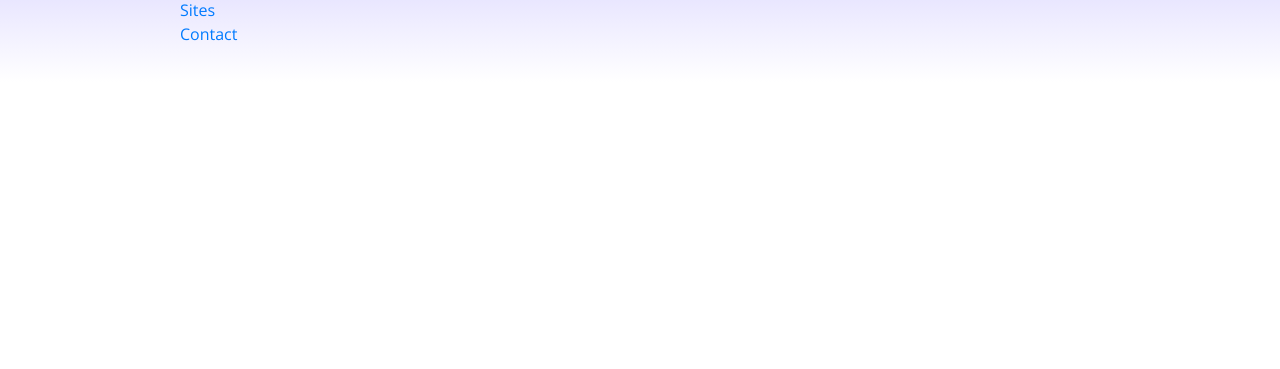
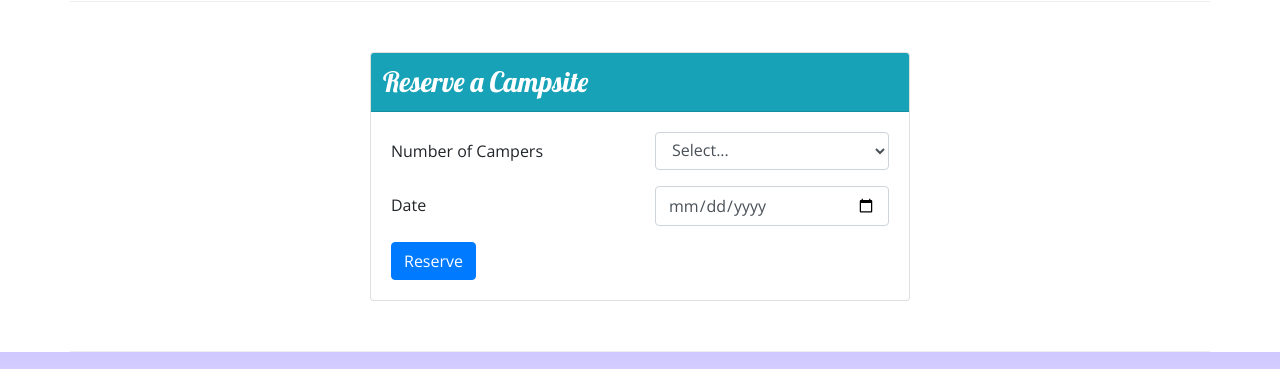
Before and after one commit to peytono/nucampsite, a website: page index.html in a window 1280 px wide. Shown: the part 1151-1520 px from the top of the page. Before the commit the page ends 1233 px from the top, so only its background shows below. Drawn offline with nearby package versions, Linux system fonts and the light colour scheme.

Commit message:
Week 2 Assignment

```diff
--- a/css/styles.css
+++ b/css/styles.css
@@ -35,3 +35,7 @@
 .navbar {
     background-color: #901CAD;
 }
+
+.headerReserve {
+    padding: .75rem .75rem;
+}
--- a/index.html
+++ b/index.html
@@ -5,21 +5,17 @@
     <!-- Required meta tags always come first -->
     <meta charset="utf-8" />
     <meta name="viewport" content="width=device-width, initial-scale=1" />
-
     <!-- Bootstrap CSS -->
     <link rel="stylesheet" href="node_modules/bootstrap/dist/css/bootstrap.min.css" />
-
     <!-- Additional CSS must be placed after Bootstrap CSS -->
     <link rel="stylesheet" href="node_modules/font-awesome/css/font-awesome.min.css" />
     <link rel="stylesheet" href="node_modules/bootstrap-social/bootstrap-social.css" />
     <link rel="stylesheet" href="https://fonts.googleapis.com/css?family=Lobster|Open+Sans" />
     <link rel="stylesheet" href="css/styles.css" />
 
-    <title> NuCamp: A Better Way To Camp </title>
+    <title>NuCamp: A Better Way To Camp </title>
 </head>
-
 <body>
-
     <header class="jumbotron jumbotron-fluid">
         <div class="container">
             <div class="row">
@@ -30,13 +26,18 @@
                     <h1> NuCamp </h1>
                     <h2> a better way to camp </h2>
                 </div>
+                <div class="col-md-4 col-xl-2 mt-4">
+                    <a role="button" class="btn btn-info btn-lg" href="#reserveForm">Reserve Campsite</a>
+                </div>
             </div>
         </div>
     </header>
-
     <nav class="navbar navbar-expand-sm navbar-dark sticky-top">
         <div class="container">
             <a class="navbar-brand" href="#"><img src="img/logo.png" height="30" width="30" /></a>
+            <button class="navbar-toggler ml-auto" type="button" data-toggle="collapse" data-target="#nucampNavbar">
+                <span class="navbar-toggler-icon"> </span>
+            </button>
             <div class="collapse navbar-collapse" id="nucampNavbar">
                 <ul class="navbar-nav">
                     <li class="nav-item active"> <a class="nav-link" href="#"> <i class="fa fa-home fa-lg"> </i> Home</a> </li>
@@ -46,13 +47,7 @@
                 </ul>
             </div>
         </div>
-
-        <button class="navbar-toggler ml-auto" type="button" data-toggle="collapse" data-target="#nucampNavbar">
-            <span class="navbar-toggler-icon"> </span>
-        </button>
-
     </nav>
-
     <div class="container">
         <div class="row row-content align-items-center">
             <div class="col-sm-4 order-sm-last col-md-3">
@@ -68,24 +63,27 @@
                 </div>
             </div>
         </div>
-
         <div class="row row-content align-items-center">
             <div class="col-sm-4 col-md-3">
-              <h2>Featured Campsites </h2>
+                <h2>Featured Campsites </h2>
             </div>
             <div class="col">
-              <h3>React Lake Campground </h3>
-              <p class="d-none d-sm-block">Nestled in the foothills of the Chrome Mountains, this campground on the shores of the pristine React Lake is a favorite for fly fishers. </p>
+                <div class="media">
+                    <div class="media-body align-self-center">
+                        <h3>React Lake Campground </h3>
+                        <p class="d-none d-sm-block">Nestled in the foothills of the Chrome Mountains, this campground on the shores of the pristine React Lake is a favorite for fly fishers. </p>
+                    </div>
+                    <img class="d-flex ml-3 img-thumbnail" src="img/react-lake-thumb.jpg" alt="React Lake"/>
+                </div>
             </div>
         </div>
-
         <div class="row row-content align-items-center">
             <div class="col-sm-4 order-sm-last col-md-3">
               <h2 class="text-sm-right">Our Community Partners </h2>
             </div>
             <div class="col">
                 <div class="media">
-                    <img class="d-flex mr-3 img-thumbnail" src="img/bootstrap-thumb.png" alt="Bootstrap Outfitters">
+                    <img class="d-flex mr-3 img-thumbnail" src="img/bootstrap-thumb.png" alt="Bootstrap Outfitters" />
                     <div class="media-body align-self-center">
                         <h3>Bootstrap Outfitters</h3>
                             <p class="d-none d-sm-block">Bootstrap Outfitters supplies you with the gear you need at prices you can't beat.</p>
@@ -93,8 +91,43 @@
                 </div>
             </div>
         </div>
+        <div class="row row-content align-items-center">
+            <div class="col-sm-6 mx-auto">
+                <div class="card">
+                    <h3 class="card-header bg-info text-white headerReserve">Reserve a Campsite</h3>
+                    <div class="card-body">
+                        <form id="reserveForm">
+                            <div class="row form-group">
+                                <label class="col-sm-6 col-form-label"for="numCampers" >Number of Campers</label>
+                                <div class="col">
+                                    <select class="form-control" name="numCampers" id="numCampers">
+                                        <option selected>Select...</option>
+                                        <option value="1">1</option>
+                                        <option value="2">2</option>
+                                        <option value="3">3</option>
+                                        <option value="4">4</option>
+                                        <option value="5">5</option>
+                                        <option value="6">6</option>
+                                    </select>
+                                </div>
+                            </div>
+                            <div class="row form-group">
+                                <label class="col-sm-6 col-form-label" for="date">Date</label>
+                                <div class="col">
+                                    <input class="form-control" type="date" id="date" name="date" placeholder="mm/dd/yyyy" />
+                                </div>
+                            </div>
+                            <div class="row">
+                                <div class="col">
+                                    <button class="btn btn-primary" type="submit">Reserve</button>
+                                </div>
+                            </div>
+                        </form>
+                    </div>
+                </div>
+            </div>
+        </div>
     </div>
-
     <footer class="site-footer">
         <div class="container">
             <div class="row">
@@ -114,20 +147,16 @@
                     <a class="btn btn-social-icon btn-twitter" href="http://twitter.com/"> <i class="fa fa-twitter"> </i> </a>
                     <a class="btn btn-social-icon btn-google" href="http://youtube.com/"> <i class="fa fa-youtube"> </i> </a>
                 </div>
-                <div class="col-sm-4">
+                <div class="col-sm-4 text-center">
                     <a role="button" class="btn btn-link" href="tel:+12065551234"> <i class="fa fa-phone"> </i> 1-206-555-1234 </a> <br />
                     <a role="button" class="btn btn-link" href="mailto:campsites@nucamp.co"> <i class="fa fa-envelope-o"> </i> campsites@nucamp.co </a>
                 </div>
             </div>
         </div>
     </footer>
-
     <!-- jQuery must come first, then Popper.js, then the Bootstrap JavaScript plugins. -->
     <script src="node_modules/jquery/dist/jquery.slim.min.js"> </script>
     <script src="node_modules/popper.js/dist/umd/popper.min.js"> </script>
     <script src="node_modules/bootstrap/dist/js/bootstrap.min.js"> </script>
-
-
 </body>
-
 </html>
```
Also changed, not shown: 1 other file.
